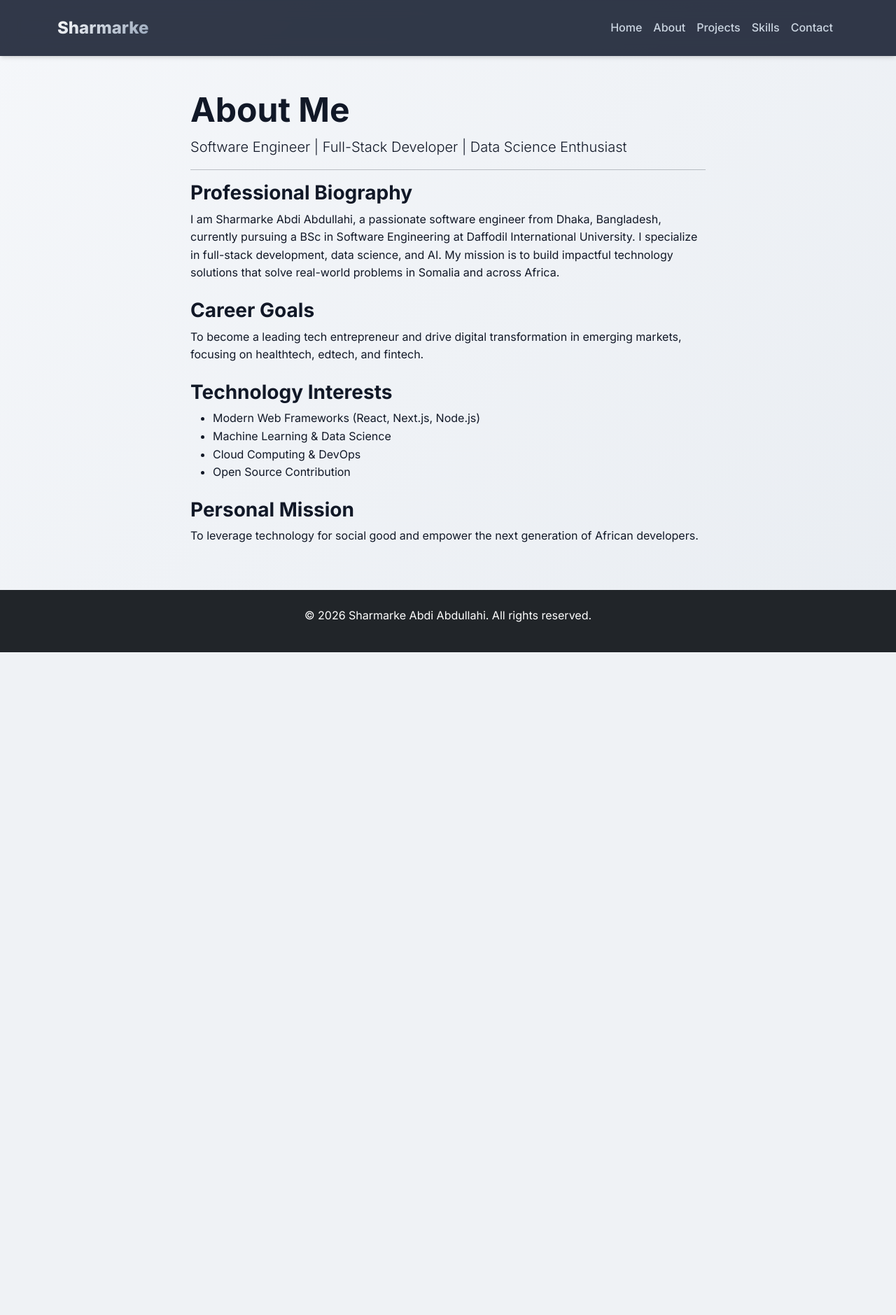
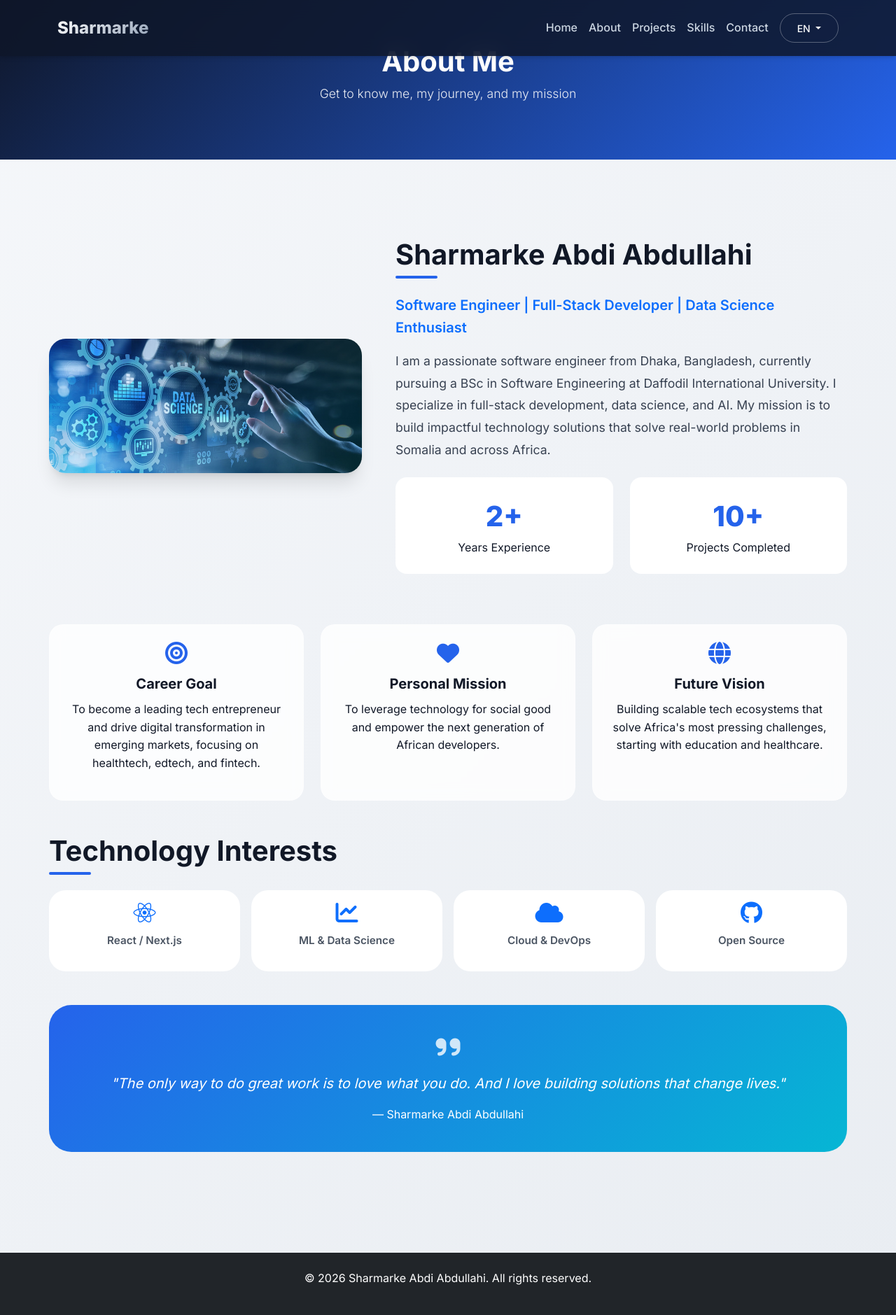
Before and after one commit to zharmo/sharma-portfolio, a Node server app: page /about in a window 1280 px wide. Shown: the whole page at 70% size. Before the commit the page ends 932 px from the top, so only its background shows below. Run offline with Node 20, Linux system fonts and the light colour scheme; some libraries are stand-ins or nearby versions.

Commit message:
adding language

```diff
--- a/app.js
+++ b/app.js
@@ -4,7 +4,11 @@ const session = require('express-session');
 const helmet = require('helmet');
 const rateLimit = require('express-rate-limit');
 const path = require('path');
+const cookieParser = require('cookie-parser');           // <-- ADDED
 const db = require('./config/database');
+
+// Import locale middleware
+const { setLocale, setLanguage } = require('./middleware/localeMiddleware');  // <-- ADDED
 
 // Import route modules
 const pageRoutes = require('./routes/pageRoutes');
@@ -18,14 +22,13 @@ app.use(helmet({
   contentSecurityPolicy: false, // Allows inline scripts (Bootstrap uses some)
 }));
 
-// ========== RATE LIMITING (Fixed: skip static files, higher limit in dev) ==========
+// ========== RATE LIMITING (skip static files, higher limit in dev) ==========
 const limiter = rateLimit({
   windowMs: 15 * 60 * 1000, // 15 minutes
-  max: process.env.NODE_ENV === 'production' ? 100 : 10000, // 10,000 requests in dev
+  max: process.env.NODE_ENV === 'production' ? 100 : 10000,
   skip: (req) => {
-    // Skip rate limiting for static assets (CSS, JS, images, uploads)
     const staticPaths = ['/css/', '/js/', '/images/', '/uploads/', '/favicon.ico'];
-    return staticPaths.some(path => req.url.startsWith(path));
+    return staticPaths.some(p => req.url.startsWith(p));
   },
   message: 'Too many requests from this IP, please try again later.',
 });
@@ -39,6 +42,12 @@ app.set('views', path.join(__dirname, 'views'));
 app.use(express.json());
 app.use(express.urlencoded({ extended: true }));
 
+// ========== COOKIE PARSER (for language preference) ==========
+app.use(cookieParser());                                      // <-- ADDED
+
+// ========== LOCALE MIDDLEWARE (must be before routes) ==========
+app.use(setLocale);                                           // <-- ADDED
+
 // ========== STATIC FILES (must be before routes) ==========
 app.use(express.static(path.join(__dirname, 'public')));
 app.use('/uploads', express.static(path.join(__dirname, 'uploads')));
@@ -49,9 +58,9 @@ app.use(session({
   resave: false,
   saveUninitialized: false,
   cookie: {
-    secure: process.env.NODE_ENV === 'production', // true only in HTTPS
+    secure: process.env.NODE_ENV === 'production',
     httpOnly: true,
-    maxAge: 3600000, // 1 hour
+    maxAge: 3600000,
   },
 }));
 
@@ -60,6 +69,9 @@ app.use((req, res, next) => {
   res.locals.user = req.session.user || null;
   next();
 });
+
+// ========== LANGUAGE SWITCHER ROUTE (place before other routes) ==========
+app.get('/lang/:lang', setLanguage);                          // <-- ADDED
 
 // ========== ROUTES ==========
 app.use('/', pageRoutes);
@@ -75,7 +87,10 @@ app.use((req, res) => {
 // Global error handler
 app.use((err, req, res, next) => {
   console.error('Server Error:', err.stack);
-  res.status(500).render('errors/500', { title: 'Server Error', error: process.env.NODE_ENV === 'development' ? err.message : null });
+  res.status(500).render('errors/500', {
+    title: 'Server Error',
+    error: process.env.NODE_ENV === 'development' ? err.message : null
+  });
 });
 
 // ========== DATABASE SYNC & SERVER START ==========
--- /dev/null
+++ b/locales/en.json
@@ -0,0 +1,40 @@
+{
+  "nav_home": "Home",
+  "nav_about": "About",
+  "nav_projects": "Projects",
+  "nav_skills": "Skills",
+  "nav_contact": "Contact",
+  "nav_admin": "Admin",
+  "nav_logout": "Logout",
+  "hero_title": "Sharmarke Abdi Abdullahi",
+  "hero_subtitle": "Software Engineer | Full-Stack Developer | Data Science Enthusiast",
+  "hero_description": "Building impactful tech solutions for Somalia, Africa, and beyond.",
+  "hero_btn_cv": "Download CV",
+  "hero_btn_projects": "View Projects",
+  "hero_btn_contact": "Contact Me",
+  "featured_projects": "Featured Projects",
+  "no_projects": "No featured projects yet. Check back soon!",
+  "details": "Details",
+  "core_skills": "Core Skills",
+  "view_all_skills": "View All Skills",
+  "frontend": "Frontend",
+  "backend": "Backend",
+  "database": "Database",
+  "data_science": "Data Science",
+  "tools": "Tools",
+  "about_title": "About Me",
+  "about_intro": "Software Engineer | Full-Stack Developer | Data Science Enthusiast",
+  "about_bio": "I am Sharmarke Abdi Abdullahi, a passionate software engineer from Dhaka, Bangladesh, currently pursuing a BSc in Software Engineering at Daffodil International University. I specialize in full-stack development, data science, and AI. My mission is to build impactful technology solutions that solve real-world problems in Somalia and across Africa.",
+  "about_career_goal": "Career Goal",
+  "about_career_text": "To become a leading tech entrepreneur and drive digital transformation in emerging markets, focusing on healthtech, edtech, and fintech.",
+  "about_mission": "Personal Mission",
+  "about_mission_text": "To leverage technology for social good and empower the next generation of African developers.",
+  "about_vision": "Future Vision",
+  "about_vision_text": "Building scalable tech ecosystems that solve Africa's most pressing challenges, starting with education and healthcare.",
+  "tech_interests": "Technology Interests",
+  "personal_quote": "The only way to do great work is to love what you do. And I love building solutions that change lives.",
+  "footer_copyright": "All rights reserved.",
+  "back_to_top": "Back to top",
+  "no_skills": "No skills listed in this category.",
+"no_skills_data": "Skills data not available yet. Please add skills in the admin panel."
+}
--- /dev/null
+++ b/locales/so.json
@@ -0,0 +1,40 @@
+{
+  "nav_home": "Bogga Hore",
+  "nav_about": "Waxaan Ahay",
+  "nav_projects": "Mashaariicda",
+  "nav_skills": "Xirfadaha",
+  "nav_contact": "Xiriir",
+  "nav_admin": "Maamulka",
+  "nav_logout": "Ka Bax",
+  "hero_title": "Sharmarke Abdi Abdullahi",
+  "hero_subtitle": "Injineer Software | Full-Stack Developer | Cilmi Xirfadle Xogta",
+  "hero_description": "Dhisida xalal teknolojiyadeed oo saameyn ku leh Soomaaliya, Afrika, iyo meelo kale.",
+  "hero_btn_cv": "Soo Deji CV",
+  "hero_btn_projects": "Arag Mashaariicda",
+  "hero_btn_contact": "Ila Soo Xiriir",
+  "featured_projects": "Mashaariicda La Soo Bandhigay",
+  "no_projects": "Wali ma jiraan mashaariic la soo bandhigay. Hadaf dambe soo booqo!",
+  "details": "Faahfaahin",
+  "core_skills": "Xirfadaha Muhiimka ah",
+  "view_all_skills": "Arag Dhammaan Xirfadaha",
+  "frontend": "Qaybta Hore",
+  "backend": "Qaybta Dambe",
+  "database": "Keydka Xogta",
+  "data_science": "Sayniska Xogta",
+  "tools": "Qalabka",
+  "about_title": "Waxaan Ahay",
+  "about_intro": "Injineer Software | Full-Stack Developer | Cilmi Xirfadle Xogta",
+  "about_bio": "Waxaan ahay Sharmarke Abdi Abdullahi, oo ah injineer software ah oo xiiseynaya, waxaan ka soo jeedaa Dhaka, Bangladesh, waxaana hadda wax ka akhriyaa BSc Software Engineering Jaamacadda Daffodil International. Waxaan ku takhasusay horumarinta full-stack, sayniska xogta, iyo AI. Himiladaydu waa inaan dhiso xalal teknolojiyadeed oo wax ku ool ah oo xaliya dhibaatooyinka dhabta ah ee Soomaaliya iyo Afrika.",
+  "about_career_goal": "Hadaf Xirfadeed",
+  "about_career_text": "Inaan noqdo ganacsade teknolojiyadeed oo hormuud u ah isbeddelka dhijitaalka ah ee suuqyada soo koraya, diirada saarista healthtech, edtech, iyo fintech.",
+  "about_mission": "Himilada Shaqsiyadeed",
+  "about_mission_text": "Inaan ka faa'iidaysto teknolojiyada wanaagga bulshada iyo xoojinta jiilka soo socda ee horumariyaasha Afrika.",
+  "about_vision": "Horumarka Mustaqbalka",
+  "about_vision_text": "Dhisida nidaamyo teknolojiyadeed oo waara oo xaliya caqabadaha ugu degdega badan Afrika, laga bilaabo waxbarashada iyo daryeelka caafimaadka.",
+  "tech_interests": "Xiisaha Teknolojiyada",
+  "personal_quote": "Habka kaliya ee shaqo weyn loo qaban karo waa inaad jeceshahay waxaad qabato. Oo waxaan jeclahay inaan dhiso xalal nafo beddelaya.",
+  "footer_copyright": "Dhammaan xuquuqaha way dhowran yihiin.",
+  "back_to_top": "Ku soo Noqo Bogga Hore",
+  "no_skills": "Wali majiraan xirfado lagu qoray qaybtan.",
+"no_skills_data": "Xogta xirfadaha wali lama helin. Fadlan ku dar xirfadaha qaybta maamulka."
+}
--- a/package.json
+++ b/package.json
@@ -9,6 +9,7 @@
   },
   "dependencies": {
     "bcryptjs": "^2.4.3",
+    "cookie-parser": "^1.4.7",
     "dotenv": "^16.3.1",
     "ejs": "^3.1.9",
     "express": "^4.18.2",
--- a/public/css/about.css
+++ b/public/css/about.css
@@ -149,3 +149,28 @@
   font-size: 1.25rem;
   font-style: italic;
 }
+
+/* About page hero (smaller than homepage) */
+.page-hero {
+  background: linear-gradient(135deg, var(--secondary) 0%, var(--primary) 100%);
+  padding: 4rem 0;
+  text-align: center;
+  margin-bottom: 2rem;
+}
+
+.page-hero h1 {
+  font-size: 2.5rem;
+  font-weight: 700;
+}
+
+.page-hero p {
+  font-size: 1.1rem;
+  opacity: 0.9;
+}
+
+/* Ensure about image wrapper has proper border radius */
+.about-image-wrapper {
+  border-radius: 1.5rem;
+  overflow: hidden;
+  box-shadow: var(--shadow-xl);
+}
--- a/views/layouts/header.ejs
+++ b/views/layouts/header.ejs
@@ -1,5 +1,5 @@
 <!DOCTYPE html>
-<html lang="en">
+<html lang="<%= lang %>"></html>
 <head>
   <meta charset="UTF-8">
   <meta name="viewport" content="width=device-width, initial-scale=1.0, viewport-fit=cover">
--- a/views/layouts/navbar.ejs
+++ b/views/layouts/navbar.ejs
@@ -1,4 +1,4 @@
-<nav class="navbar navbar-expand-lg navbar-dark bg-dark sticky-top">
+<nav class="navbar navbar-expand-lg navbar-dark fixed-top">
   <div class="container">
     <a class="navbar-brand" href="/">Sharmarke</a>
     <button class="navbar-toggler" type="button" data-bs-toggle="collapse" data-bs-target="#navbarNav">
@@ -6,16 +6,26 @@
     </button>
     <div class="collapse navbar-collapse" id="navbarNav">
       <ul class="navbar-nav ms-auto">
-        <li class="nav-item"><a class="nav-link" href="/">Home</a></li>
-        <li class="nav-item"><a class="nav-link" href="/about">About</a></li>
-        <li class="nav-item"><a class="nav-link" href="/projects">Projects</a></li>
-        <li class="nav-item"><a class="nav-link" href="/skills">Skills</a></li>
-        <li class="nav-item"><a class="nav-link" href="/contact">Contact</a></li>
-        <% if (user) { %>
-          <li class="nav-item"><a class="nav-link" href="/admin/dashboard">Admin</a></li>
-          <li class="nav-item"><a class="nav-link" href="/admin/logout">Logout</a></li>
+        <li class="nav-item"><a class="nav-link" href="/"><%= __('nav_home') %></a></li>
+        <li class="nav-item"><a class="nav-link" href="/about"><%= __('nav_about') %></a></li>
+        <li class="nav-item"><a class="nav-link" href="/projects"><%= __('nav_projects') %></a></li>
+        <li class="nav-item"><a class="nav-link" href="/skills"><%= __('nav_skills') %></a></li>
+        <li class="nav-item"><a class="nav-link" href="/contact"><%= __('nav_contact') %></a></li>
+        <% if (user && user.isAdmin) { %>
+          <li class="nav-item"><a class="nav-link" href="/admin/dashboard"><%= __('nav_admin') %></a></li>
+          <li class="nav-item"><a class="nav-link" href="/admin/logout"><%= __('nav_logout') %></a></li>
         <% } %>
       </ul>
+      <!-- Language Switcher -->
+      <div class="dropdown d-inline-block ms-2">
+        <button class="btn btn-sm btn-outline-light dropdown-toggle" type="button" data-bs-toggle="dropdown">
+          <%= lang === 'en' ? 'EN' : 'SO' %>
+        </button>
+        <ul class="dropdown-menu dropdown-menu-end">
+          <li><a class="dropdown-item" href="/lang/en">English</a></li>
+          <li><a class="dropdown-item" href="/lang/so">Soomaali</a></li>
+        </ul>
+      </div>
     </div>
   </div>
 </nav>
--- a/views/pages/about.ejs
+++ b/views/pages/about.ejs
@@ -1,29 +1,109 @@
 <%- include('../layouts/header') %>
 <%- include('../layouts/navbar') %>
-<link rel="stylesheet" href="/css/about.css">
-<div class="container my-5">
-  <div class="row">
-    <div class="col-lg-8 mx-auto">
-      <h1 class="display-5 fw-bold">About Me</h1>
-      <p class="lead">Software Engineer | Full-Stack Developer | Data Science Enthusiast</p>
-      <hr>
-      <h3>Professional Biography</h3>
-      <p>I am Sharmarke Abdi Abdullahi, a passionate software engineer from Dhaka, Bangladesh, currently pursuing a BSc in Software Engineering at Daffodil International University. I specialize in full-stack development, data science, and AI. My mission is to build impactful technology solutions that solve real-world problems in Somalia and across Africa.</p>
 
-      <h3 class="mt-4">Career Goals</h3>
-      <p>To become a leading tech entrepreneur and drive digital transformation in emerging markets, focusing on healthtech, edtech, and fintech.</p>
+<!-- Page Hero (smaller than homepage hero) -->
+<section class="page-hero">
+  <div class="container text-center text-white">
+    <h1 class="display-4 fw-bold">About Me</h1>
+    <p class="lead">Get to know me, my journey, and my mission</p>
+  </div>
+</section>
 
-      <h3 class="mt-4">Technology Interests</h3>
-      <ul>
-        <li>Modern Web Frameworks (React, Next.js, Node.js)</li>
-        <li>Machine Learning & Data Science</li>
-        <li>Cloud Computing & DevOps</li>
-        <li>Open Source Contribution</li>
-      </ul>
+<!-- Main about content -->
+<div class="about-section container my-5">
+  <div class="row align-items-center g-5">
+    <!-- Left: Profile image -->
+    <div class="col-md-5">
+      <div class="about-image-wrapper">
+        <img src="/images/profile/profile.jpg" alt="Sharmarke Abdi Abdullahi" class="img-fluid">
+      </div>
+    </div>
 
-      <h3 class="mt-4">Personal Mission</h3>
-      <p>To leverage technology for social good and empower the next generation of African developers.</p>
+    <!-- Right: Bio & intro -->
+    <div class="col-md-7">
+      <h2 class="section-title">Sharmarke Abdi Abdullahi</h2>
+      <p class="lead text-primary fw-semibold">Software Engineer | Full-Stack Developer | Data Science Enthusiast</p>
+      <div class="bio-text">
+        <p>I am a passionate software engineer from Dhaka, Bangladesh, currently pursuing a BSc in Software Engineering at Daffodil International University. I specialize in full-stack development, data science, and AI. My mission is to build impactful technology solutions that solve real-world problems in Somalia and across Africa.</p>
+      </div>
+      <div class="row mt-4">
+        <div class="col-6">
+          <div class="fact-card">
+            <div class="number">2+</div>
+            <div class="label">Years Experience</div>
+          </div>
+        </div>
+        <div class="col-6">
+          <div class="fact-card">
+            <div class="number">10+</div>
+            <div class="label">Projects Completed</div>
+          </div>
+        </div>
+      </div>
     </div>
+  </div>
+
+  <!-- Mission Cards (Glassmorphism) -->
+  <div class="row g-4 mt-5">
+    <div class="col-md-4">
+      <div class="mission-card text-center">
+        <i class="fas fa-bullseye"></i>
+        <h3>Career Goal</h3>
+        <p>To become a leading tech entrepreneur and drive digital transformation in emerging markets, focusing on healthtech, edtech, and fintech.</p>
+      </div>
+    </div>
+    <div class="col-md-4">
+      <div class="mission-card text-center">
+        <i class="fas fa-heart"></i>
+        <h3>Personal Mission</h3>
+        <p>To leverage technology for social good and empower the next generation of African developers.</p>
+      </div>
+    </div>
+    <div class="col-md-4">
+      <div class="mission-card text-center">
+        <i class="fas fa-globe"></i>
+        <h3>Future Vision</h3>
+        <p>Building scalable tech ecosystems that solve Africa's most pressing challenges, starting with education and healthcare.</p>
+      </div>
+    </div>
+  </div>
+
+  <!-- Technology Interests -->
+  <div class="mt-5">
+    <h2 class="section-title">Technology Interests</h2>
+    <div class="row g-3">
+      <div class="col-md-3 col-6">
+        <div class="service-card p-3 text-center">
+          <i class="fab fa-react fa-2x text-primary"></i>
+          <p class="mt-2 fw-semibold">React / Next.js</p>
+        </div>
+      </div>
+      <div class="col-md-3 col-6">
+        <div class="service-card p-3 text-center">
+          <i class="fas fa-chart-line fa-2x text-primary"></i>
+          <p class="mt-2 fw-semibold">ML & Data Science</p>
+        </div>
+      </div>
+      <div class="col-md-3 col-6">
+        <div class="service-card p-3 text-center">
+          <i class="fas fa-cloud fa-2x text-primary"></i>
+          <p class="mt-2 fw-semibold">Cloud & DevOps</p>
+        </div>
+      </div>
+      <div class="col-md-3 col-6">
+        <div class="service-card p-3 text-center">
+          <i class="fab fa-github fa-2x text-primary"></i>
+          <p class="mt-2 fw-semibold">Open Source</p>
+        </div>
+      </div>
+    </div>
+  </div>
+
+  <!-- Personal Quote (gradient background) -->
+  <div class="personal-quote mt-5">
+    <i class="fas fa-quote-right"></i>
+    <p>"The only way to do great work is to love what you do. And I love building solutions that change lives."</p>
+    <div class="author">— Sharmarke Abdi Abdullahi</div>
   </div>
 </div>
 
```
Also changed, not shown: middleware/localeMiddleware.js (added, +31 -0 lines), views/pages/home.ejs (+17 -16 lines), public/images/profile/cover.jpg, public/images/profile/profile.jpg, 1 other file.
